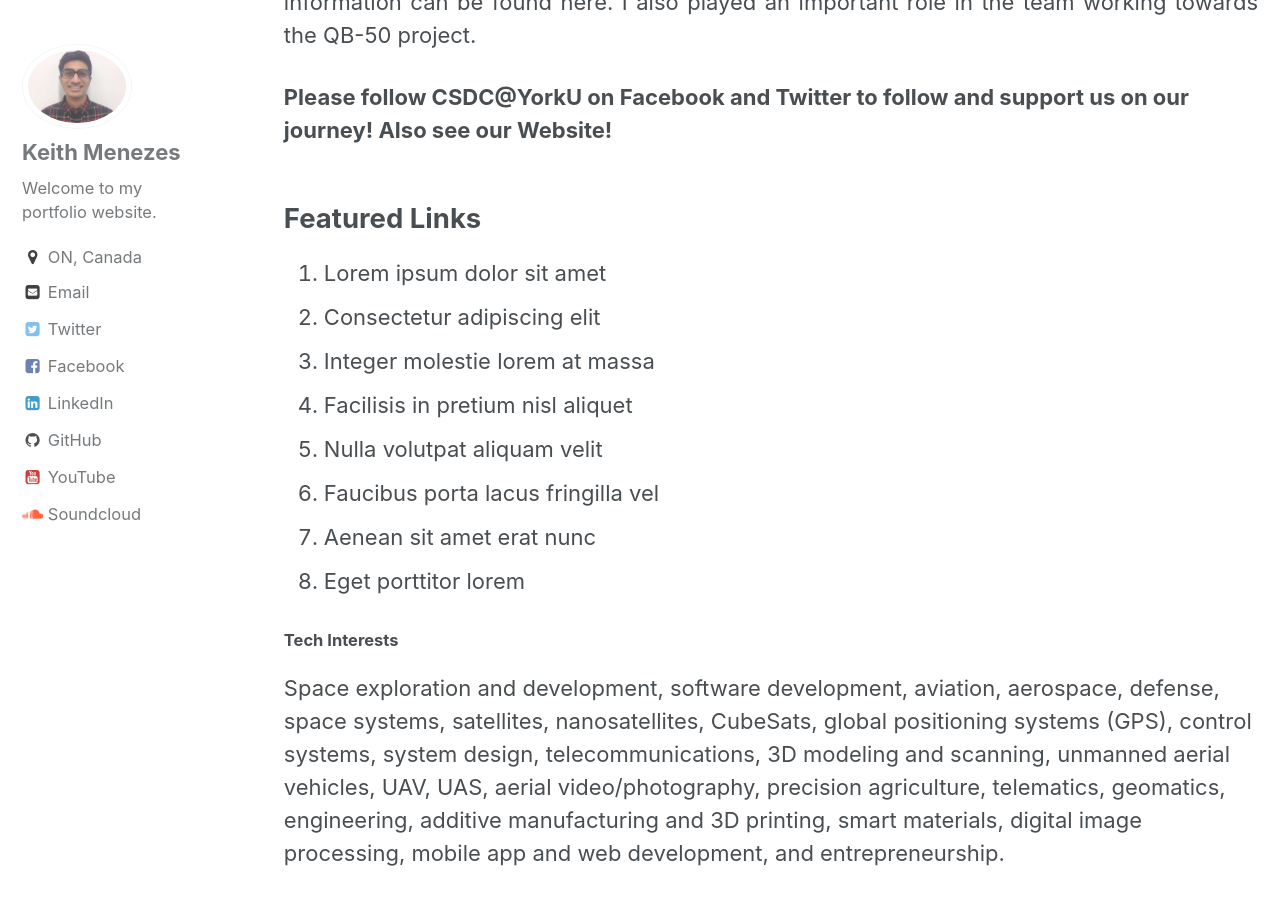
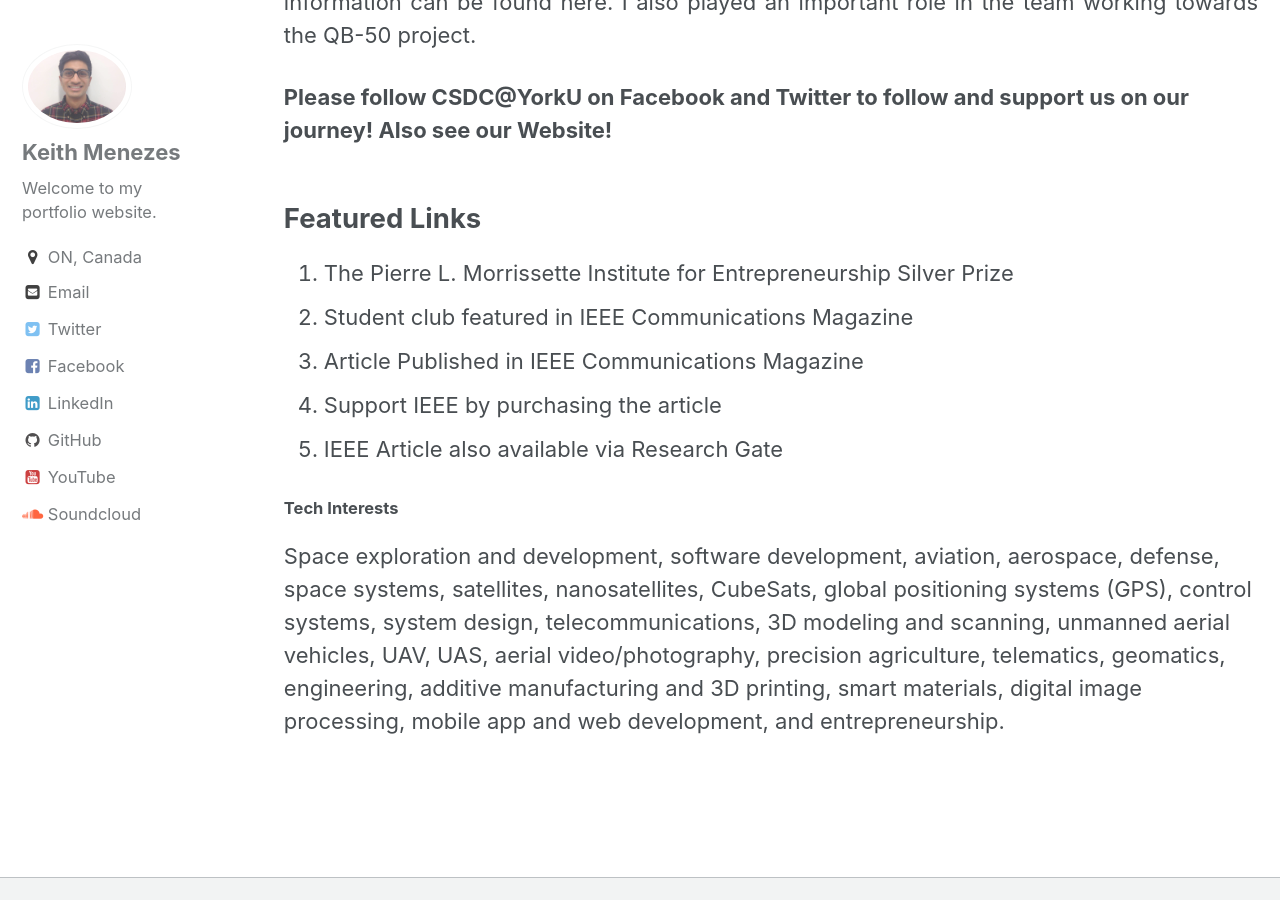
Before and after one commit to kmenezes/kmenezes.github.io, a Jekyll site: the page built from _pages/projects.md, in a window 1280 px wide and 900 px high, scrolled down 1000 px. Built offline with Jekyll 4.4.1, drawn with Linux system fonts in a browser that asks for light colours; some of the changed text lies outside the part shown.

```diff
--- a/CNAME
+++ /dev/null
@@ -1 +0,0 @@
-keithmenezes.ca
--- a/_pages/projects.md
+++ b/_pages/projects.md
@@ -31,14 +26,11 @@ I've also working on various nanosatellite (CubeSat) development projects at the
 
 ## Featured Links
 
-1. Lorem ipsum dolor sit amet
-2. Consectetur adipiscing elit
-3. Integer molestie lorem at massa
-4. Facilisis in pretium nisl aliquet
-5. Nulla volutpat aliquam velit
-6. Faucibus porta lacus fringilla vel
-7. Aenean sit amet erat nunc
-8. Eget porttitor lorem
+1. [The Pierre L. Morrissette Institute for Entrepreneurship Silver Prize](http://lassonde.yorku.ca/articles/lassonde-students-clean-young-space-entrepreneurs-competition)
+2. [Student club featured in IEEE Communications Magazine](http://lassonde.yorku.ca/articles/student-club-featured-ieee-communications-magazine)
+3. [Article Published in IEEE Communications Magazine](http://lassonde.yorku.ca/sites/default/files/IEEE-Communications-Mag-CSDCYorkU%20(2).pdf)
+4. [Support IEEE by purchasing the article](http://ieeexplore.ieee.org/abstract/document/7105664/)
+5. [IEEE Article also available via Research Gate](https://www.researchgate.net/publication/276298344_Obtaining_Infrared_Spectral_Imagery_of_the_Upper_Atmosphere_Using_a_Cubesat)
 
 #### Tech Interests
 Space exploration and development, software development, aviation, aerospace, defense, space systems, satellites, nanosatellites, CubeSats, global positioning systems (GPS), control systems, system design, telecommunications, 3D modeling and scanning, unmanned aerial vehicles, UAV, UAS, aerial video/photography, precision agriculture, telematics, geomatics, engineering, additive manufacturing and 3D printing, smart materials, digital image processing, mobile app and web development, and entrepreneurship.
```
Also changed, not shown: other parts of _pages/projects.md (+0 -5 lines), _pages/about.md (+7 -28 lines), _pages/contact.md (+1 -0 lines), _pages/main.md (+2 -0 lines), _posts/2017-01-02-blog-post-1.md (+3 -3 lines).
